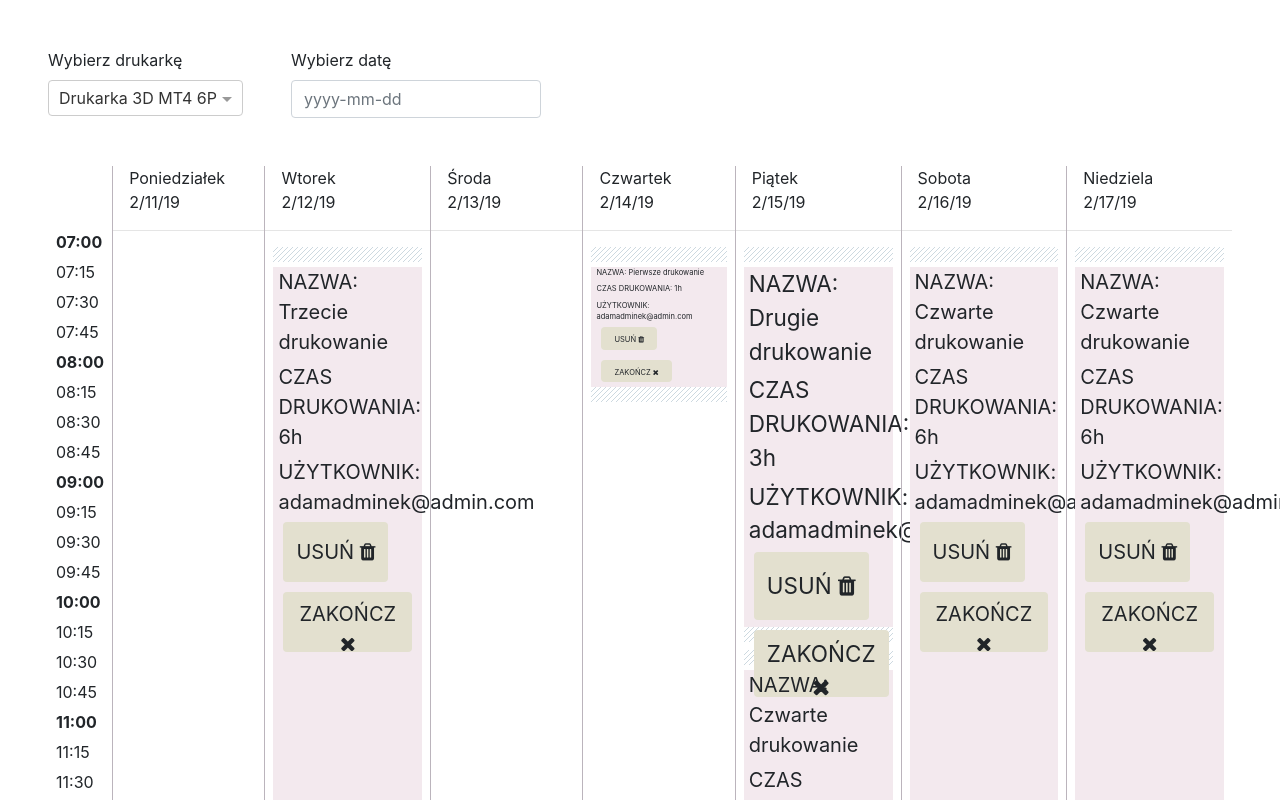
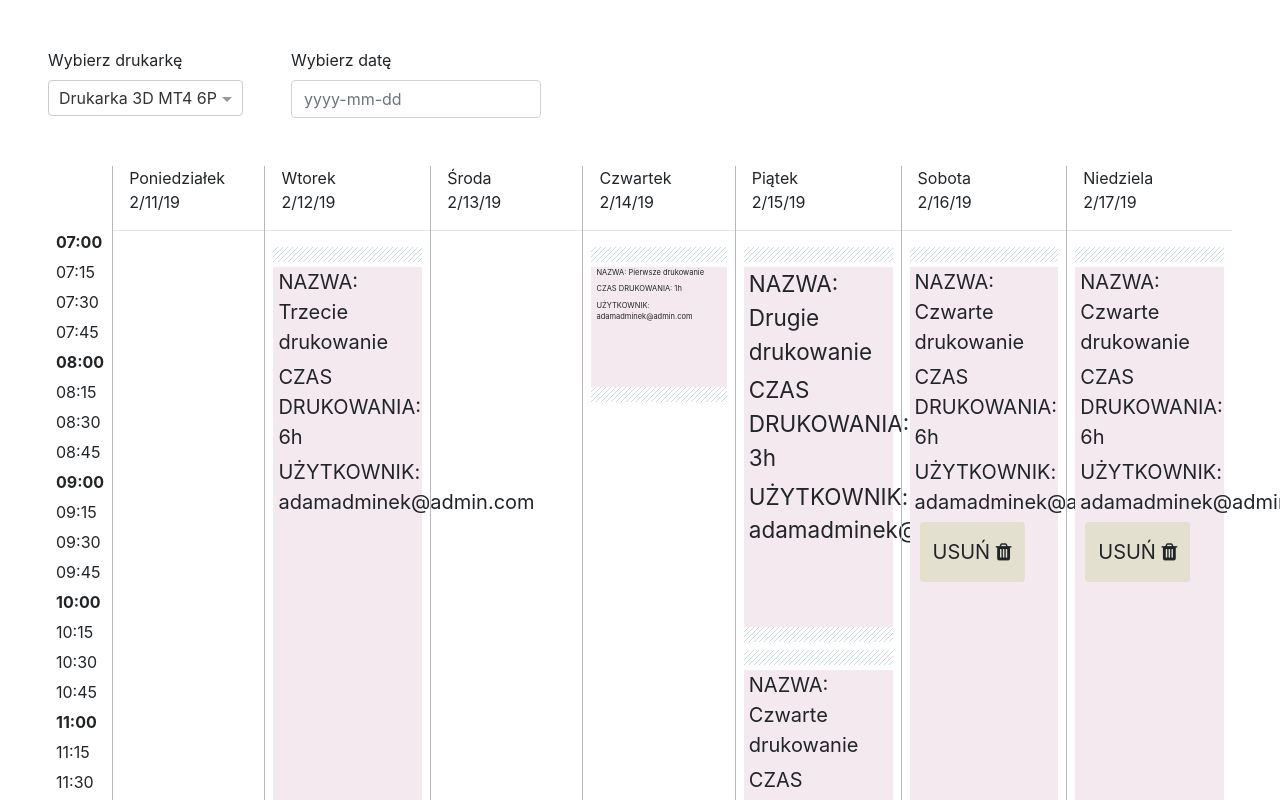
Before and after one commit to Alicja-Majewska/3d-printing-queue-webclient, an Angular app: page / in a window 1280 px wide. Shown: the top 800 px of the page. Built offline with nearby package versions, Linux system fonts and the light colour scheme.

Commit message:
TimeService fix

```diff
--- a/src/app/components/reservation/reservation.component.html
+++ b/src/app/components/reservation/reservation.component.html
@@ -5,12 +5,12 @@
         <p [ngStyle]="{ 'font-size': calculateSizeOfElements() +'px'}">CZAS DRUKOWANIA: {{reservation.duration}}h</p>
         <p [ngStyle]="{ 'font-size': calculateSizeOfElements() +'px'}">UŻYTKOWNIK: {{reservation.user.mail}}</p>
         <p>
-          <button class="btn btn-default"
-          [ngStyle]="{ 'height': calculateSizeOfElements()*3 +'px', 'font-size': calculateSizeOfElements() +'px'}">
+          <button *ngIf="canReservationBeDeleted()" class="btn btn-default"
+          [ngStyle]="{'height': calculateSizeOfElements()*3 +'px', 'font-size': calculateSizeOfElements() +'px'}">
             USUŃ <i class="fa fa-trash"></i></button></p>
-        <p>
-          <button class="btn btn-default"
-          [ngStyle]="{ 'height': calculateSizeOfElements()*3 +'px', 'font-size': calculateSizeOfElements() +'px'}">
+        <p >
+          <button *ngIf="canReservationBeStopped()" class="btn btn-default"
+          [ngStyle]="{'height': calculateSizeOfElements()*3 +'px', 'font-size': calculateSizeOfElements() +'px'}">
             ZAKOŃCZ <i class="fa fa-close"></i></button></p>
      </div>
     <div class="technicalSpace"></div>
--- a/src/app/components/reservation/reservation.component.ts
+++ b/src/app/components/reservation/reservation.component.ts
@@ -3,6 +3,7 @@ import { Reservation } from 'src/app/objects/Reservation';
 import { ReservationDataFactory } from 'src/app/data/ReservationDataFactory';
 import { ReservationBackend } from 'src/app/objects/ReservationBackend';
 import { HeightCalculatorService } from 'src/app/services/height-calculator.service';
+import { TimeComperatorService } from 'src/app/services/time-comperator.service';
 
 @Component({
   selector: 'app-reservation',
@@ -11,7 +12,8 @@ import { HeightCalculatorService } from 'src/app/services/height-calculator.serv
 })
 export class ReservationComponent implements OnInit {
 
-  constructor(private heightCalculatorService: HeightCalculatorService) { }
+  constructor(private heightCalculatorService: HeightCalculatorService,
+    private timeComperatorService: TimeComperatorService) { }
 
   @Input()
   reservation: Reservation;
@@ -32,4 +34,13 @@ export class ReservationComponent implements OnInit {
     }
   }
 
+  canReservationBeDeleted(): boolean {
+   return this.timeComperatorService.isStartAfterCurrentDate(new Date(), this.reservation.stopDate);
+  }
+
+  canReservationBeStopped(): boolean {
+    return (this.timeComperatorService.isStartAfterCurrentDate(new Date(), this.reservation.startDate)
+    && this.timeComperatorService.isStopBeforeCurrentDate(new Date(), this.reservation.stopDate));
+  }
+
 }
--- a/src/app/services/time-comperator.service.ts
+++ b/src/app/services/time-comperator.service.ts
@@ -7,19 +7,19 @@ export class TimeComperatorService {
 
   constructor() { }
 
-  isStartBeforeCurrentDate(currentDate: Date, startDate: Date) {
+  isStartBeforeCurrentDate(currentDate: Date, startDate: Date): boolean{
     return startDate.getTime() < currentDate.getTime();
   }
 
-  isStopBeforeCurrentDate(currentDate: Date, stopDate: Date) {
-    stopDate.getTime() < currentDate.getTime();
+  isStopBeforeCurrentDate(currentDate: Date, stopDate: Date): boolean {
+    return stopDate.getTime() < currentDate.getTime();
   }
 
-  isStartAfterCurrentDate(currentDate: Date, startDate: Date) {
-    return currentDate.getTime() > startDate.getTime()
+  isStartAfterCurrentDate(currentDate: Date, startDate: Date): boolean {
+    return currentDate.getTime() < startDate.getTime()
   }
-  isStopAfterCurrentDate(currentDate: Date, stopDate: Date) {
-    return currentDate.getTime() > stopDate.getTime()
+  isStopAfterCurrentDate(currentDate: Date, stopDate: Date): boolean {
+    return currentDate.getTime() < stopDate.getTime()
   }
 
 
```
